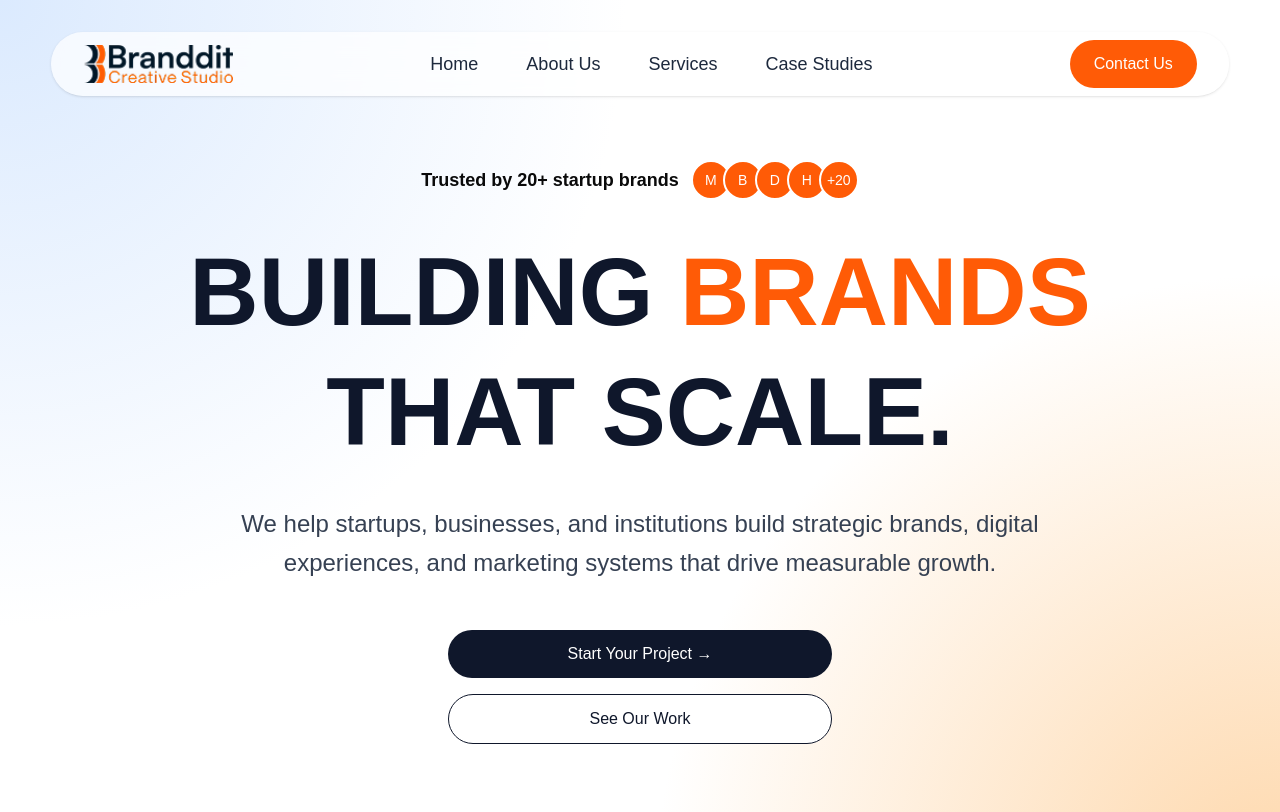
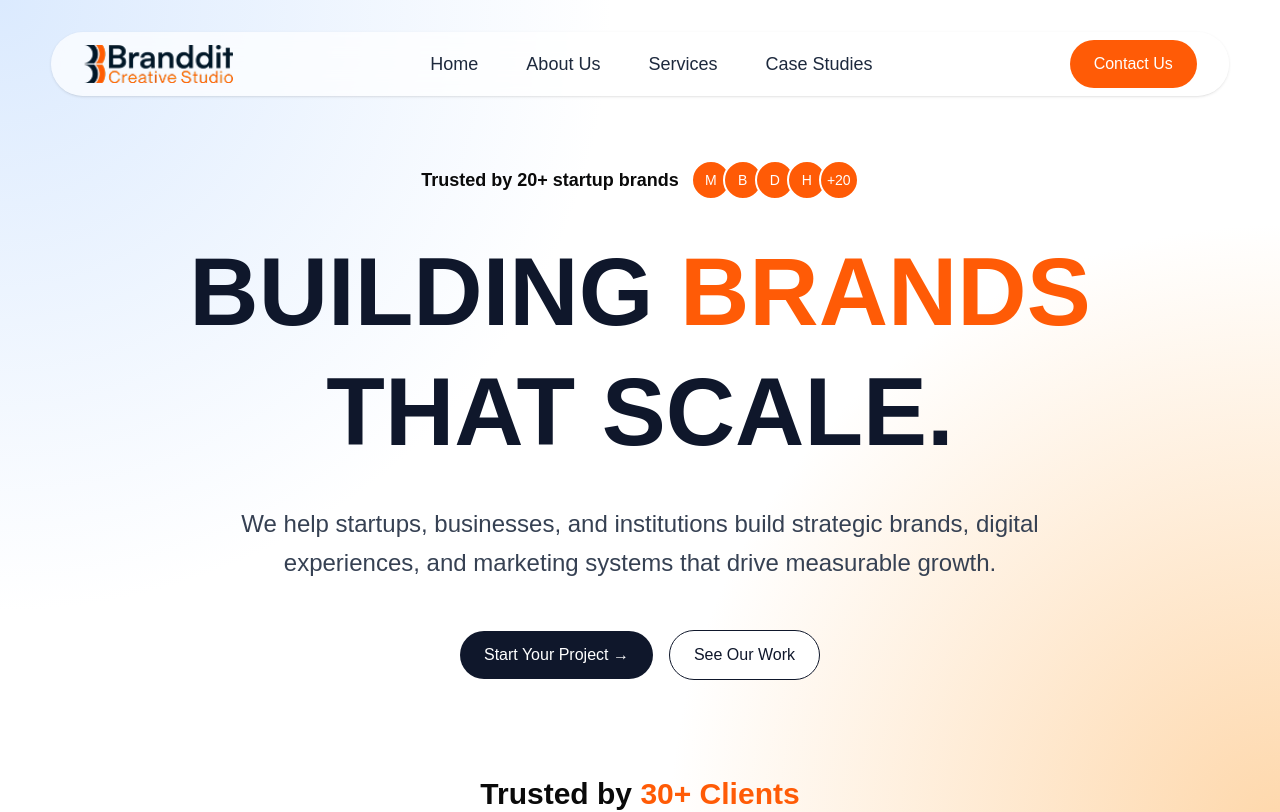
Before and after one commit to KuchiMercy/branddit, a Next.js app: page / in a window 1280 px wide. Shown: the top 812 px of the page. Built offline with nearby package versions, Linux system fonts and the light colour scheme; a web font is replaced by a local one.

Commit message:
Home Hero Page

```diff
--- a/components/home/Header.tsx
+++ b/components/home/Header.tsx
@@ -48,8 +48,8 @@ export default function Header() {
           </p>
 
           {/* Buttons */}
-          <div className="flex flex-col items-center gap-4 mt-12">
-            <Link href="/contact" className="w-full max-w-sm">
+          <div className="flex flex-col md:flex-row items-center justify-center gap-4 mt-12">
+            <Link href="/contact" className="w-full md:w-auto">
               <Button
                 text="Start Your Project →"
                 bgColor="bg-slate-900"
@@ -58,7 +58,7 @@ export default function Header() {
               />
             </Link>
 
-            <Link href="/case-studies" className="w-full max-w-sm">
+            <Link href="/case-studies" className="w-full md:w-auto">
               <Button
                 text="See Our Work"
                 bgColor="bg-white"
```
